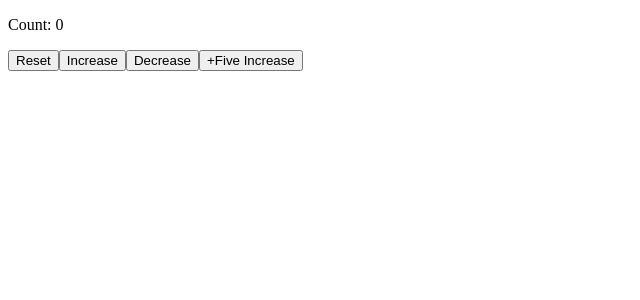
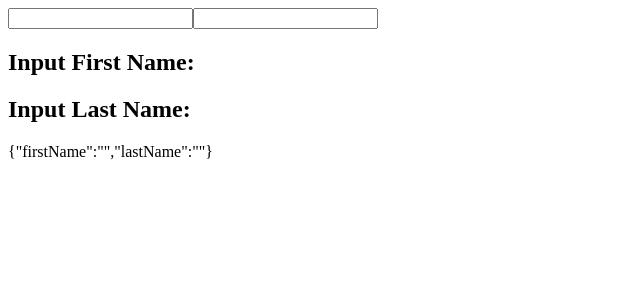
Before and after one commit to rhkdgns95/react-hooks-tutorials, a React (Create React App) app: page / in a window 1280 px wide. Shown: the top 300 px of the page, without its empty margins (0-640 px from the left). Built offline with nearby package versions, Linux system fonts and the light colour scheme.

Commit message:
#1.2 useState with Object.

```diff
--- a/src/App.tsx
+++ b/src/App.tsx
@@ -1,7 +1,8 @@
 import React from "react";
 import HookCounter from "./Component/HookCounter";
 import HookCounterTwo from "./Component/HookCounterTwo";
+import HookCounterThree from "./Component/HookCounterThree";
 
-const App =  () => <HookCounterTwo />;
+const App =  () => <HookCounterThree />;
 
 export default App;
--- /dev/null
+++ b/src/Component/HookCounterThree/index.tsx
@@ -0,0 +1,42 @@
+import React, { useState } from "react";
+
+interface IName {
+    firstName: string;
+    lastName: string;
+}
+const InitName: IName = {
+    firstName: "",
+    lastName: ""
+};
+
+const useFetch = (initName: IName) => {
+    const [name, setName] = useState<IName>(initName);
+    const onChange: React.ChangeEventHandler<HTMLInputElement> = (event) => {
+        const { target: { name: targetName, value }} = event;
+        setName({
+            ...name, // 이전 객체의 데이터를 넣어주지 않는다면, targetName만 남게된다.
+            [targetName]: value
+        } as any);
+    }
+    return {
+        name,
+        onChange
+    };
+}
+
+const HookCounterThree = () => {
+    const { name, onChange } = useFetch(InitName);
+    return (
+        <div>
+            <form>
+                <input type={"text"} onChange={e => onChange(e)} value={ name.firstName } name={"firstName"}/>
+                <input type={"text"} onChange={e => onChange(e)} value={ name.lastName } name={"lastName"}/>
+                <h2>Input First Name: { name.firstName }</h2>
+                <h2>Input Last Name: { name.lastName }</h2>
+                <p>{ JSON.stringify(name) }</p>
+            </form>
+        </div>
+    )
+}
+
+export default HookCounterThree;
```
